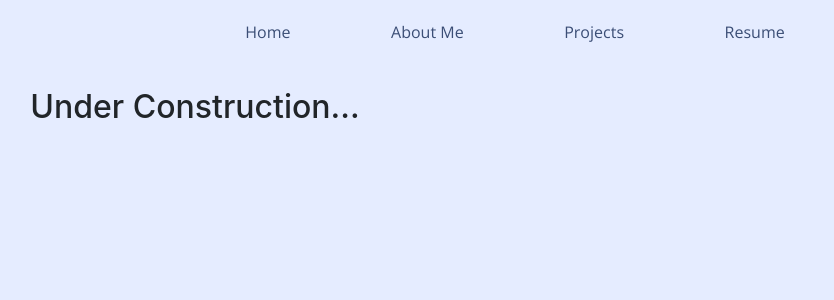
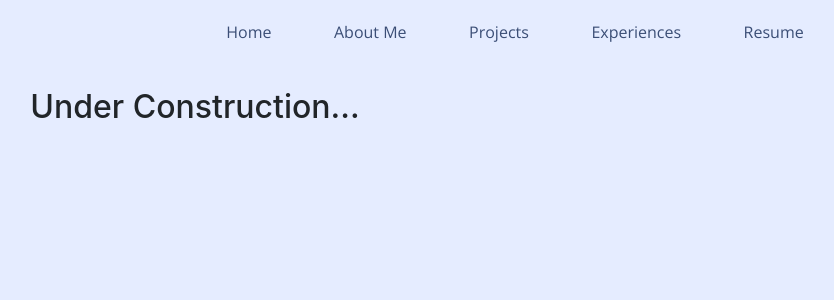
Before and after one commit to rachelxiao907/portfolio, a Flask app: page /experiences in a window 1280 px wide. Shown: the top 300 px of the page, without its empty margins (445-1279 px from the left). Run offline with Flask 2, Linux system fonts and the light colour scheme; parts of the project's set-up code (start-up, migrations or seed data) failed here and were passed over; some libraries are stand-ins or nearby versions.

Commit message:
docker file

```diff
--- a/app/templates/base.html
+++ b/app/templates/base.html
@@ -23,7 +23,7 @@
         <li><a class="navbar-ref" href="/">Home</a></li>
         <li><a class="navbar-ref" href="/about">About Me</a></li>
         <li><a class="navbar-ref" href="/projects">Projects</a></li>
-        <!-- <li><a class="navbar-ref" href="/experiences">Experiences</a></li> -->
+        <li><a class="navbar-ref" href="/experiences">Experiences</a></li>
         <li><a class="navbar-ref" href="https://drive.google.com/file/d/1HvnHTZWfxfLDAh062t151LTgDHM_UcNv/view?usp=sharing" target="_blank">Resume</a></li>
     </ul>
 </div>
```
Also changed, not shown: 1 other file.
